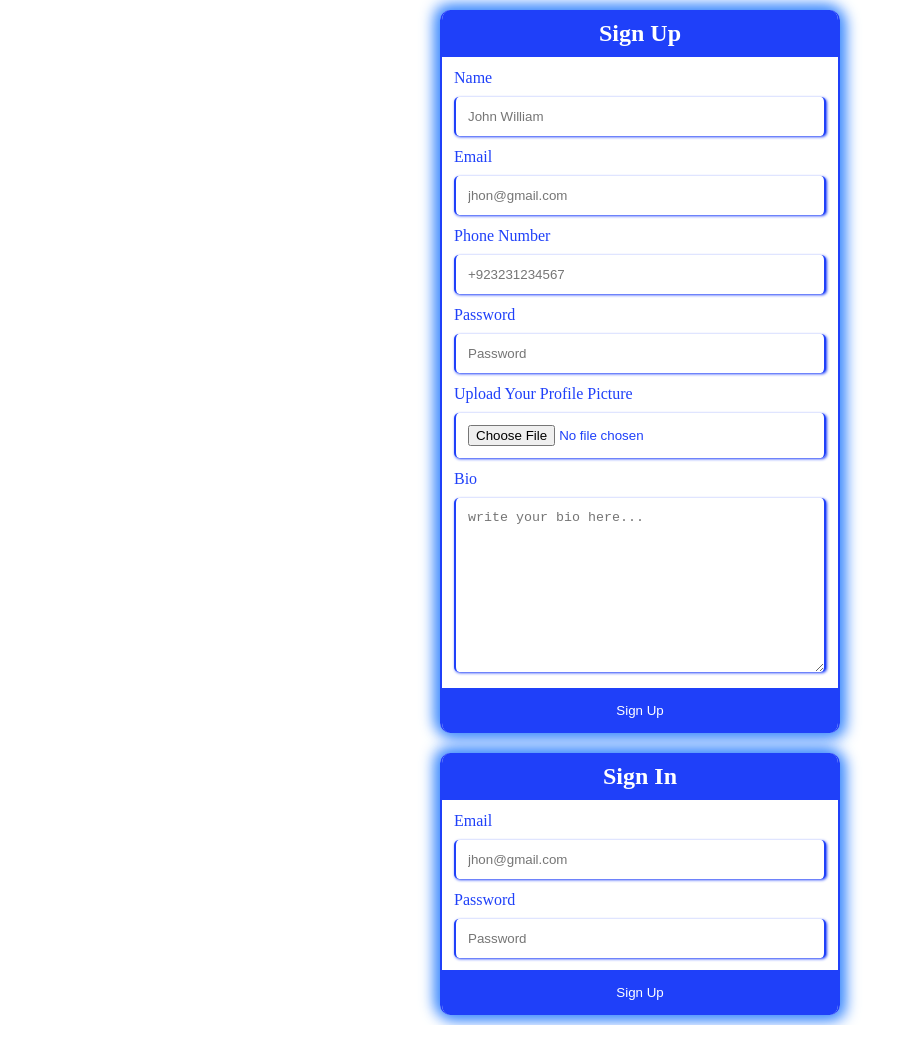
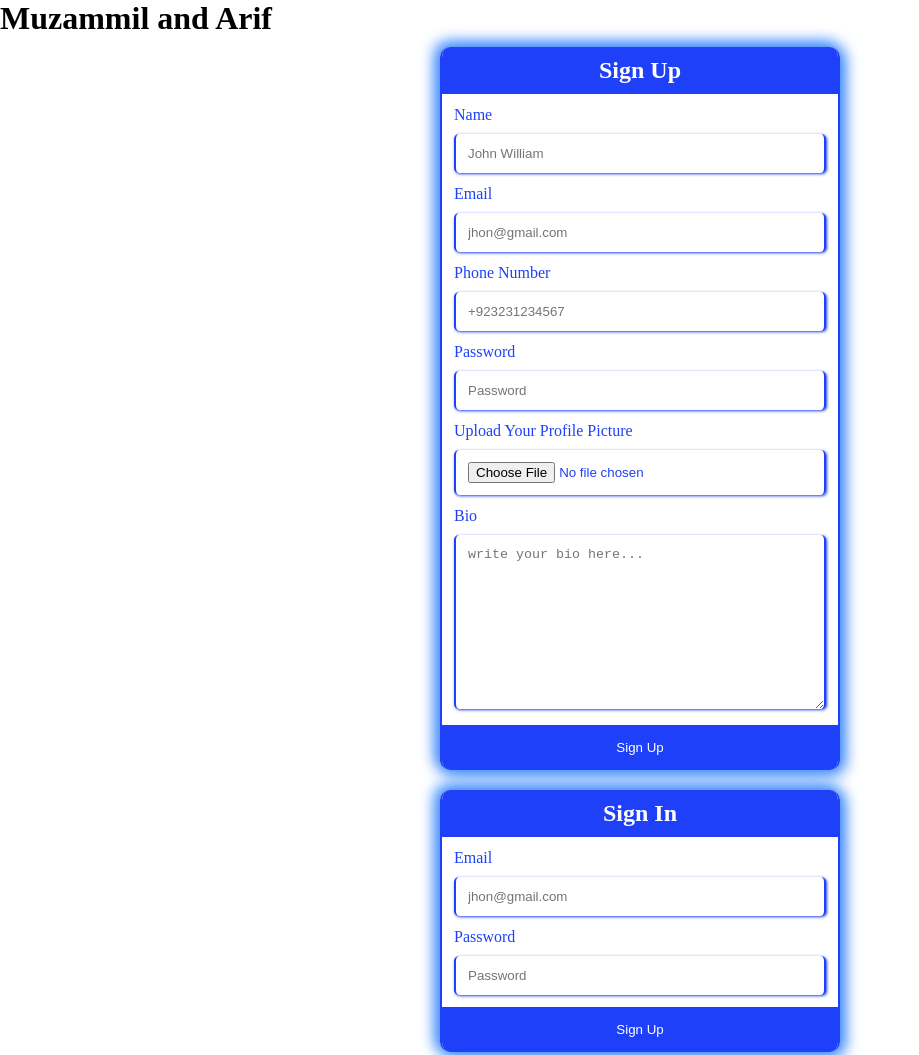
Before and after one commit to imarifluqman/firebaseconfig, a plain HTML site: page index.html in a window 1280 px wide. Shown: the top 1055 px of the page, without its empty margins (0-919 px from the left). Before the commit the page ends 1025 px from the top, so only its background shows below. Drawn offline with Linux system fonts and the light colour scheme.

Commit message:
added name

```diff
--- a/index.html
+++ b/index.html
@@ -13,7 +13,7 @@
 
 
     <!-- =================== Sign UP =========================== -->
-
+ <h1> Muzammil and Arif</h1>
     <div class="container">
         <h2>Sign Up</h2>
         <div>
```
